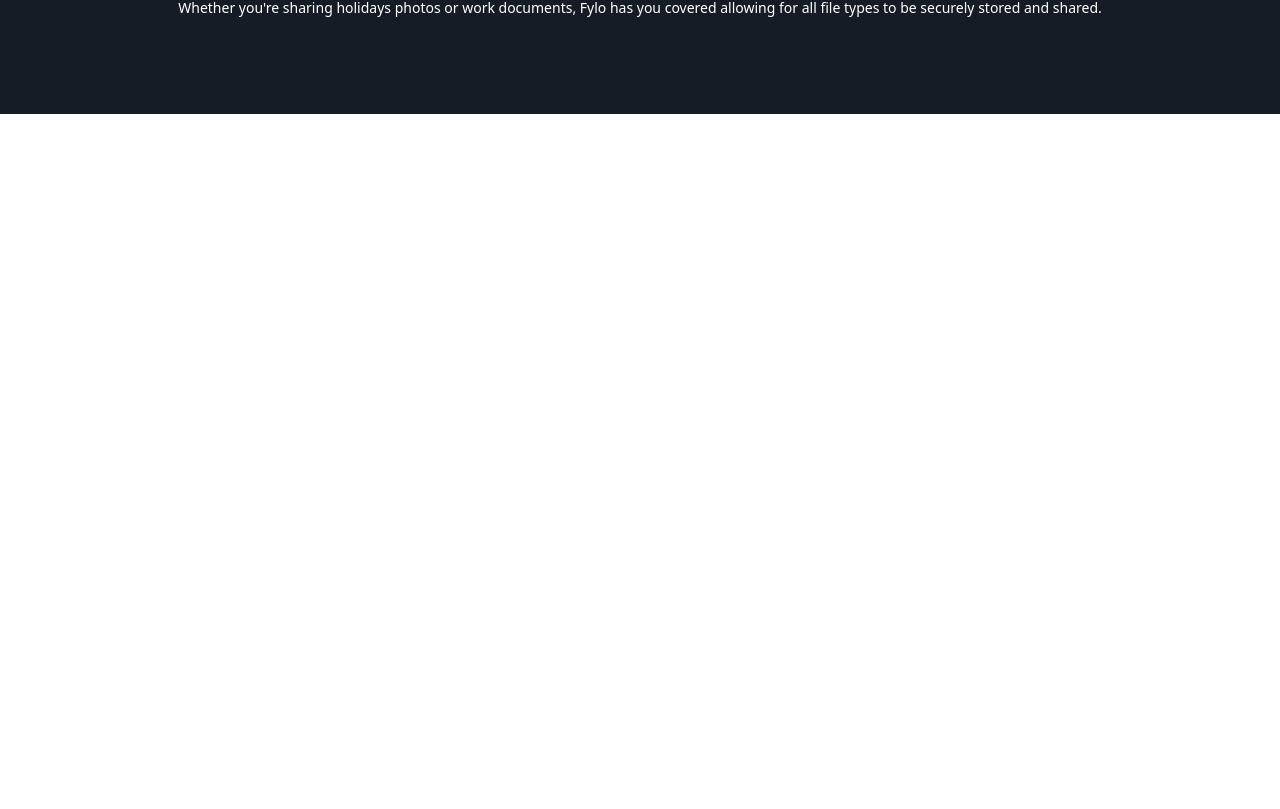
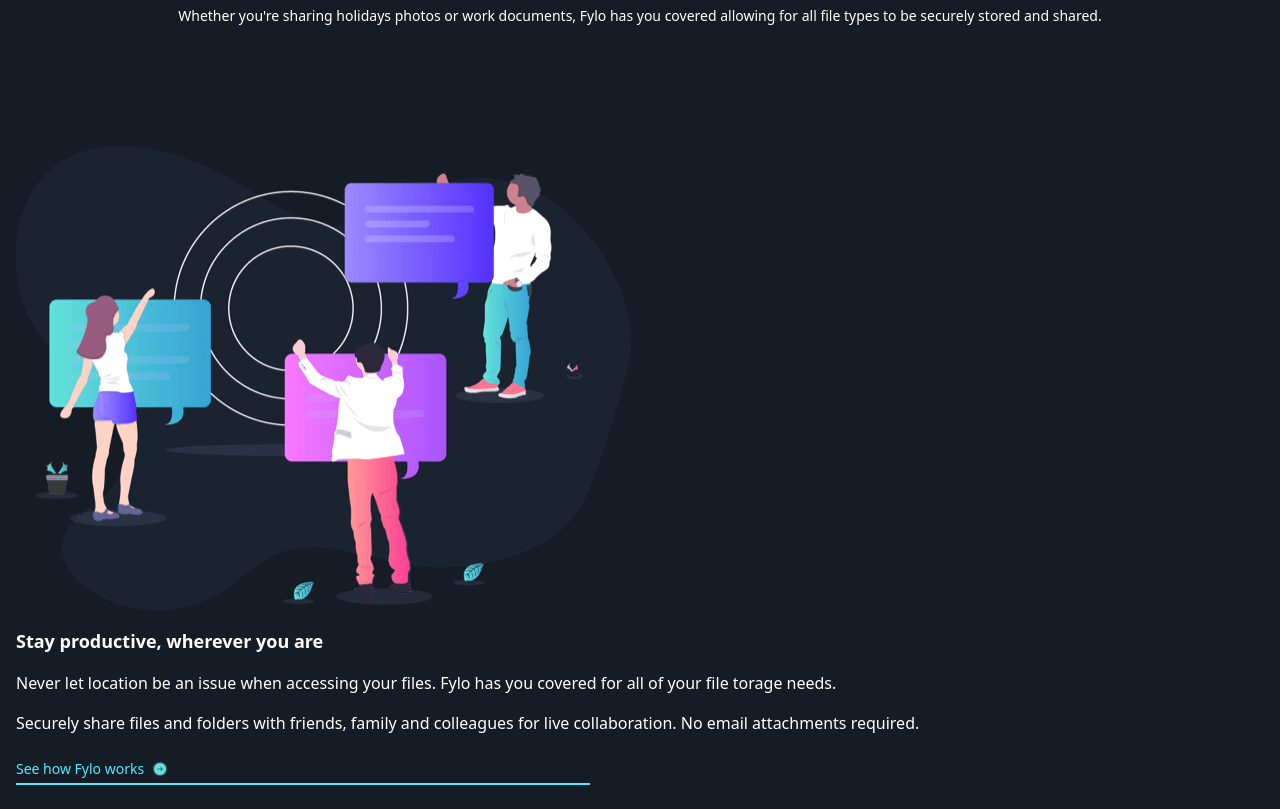
Before and after one commit to Medido1/Fylo-landing-page-with-dark-theme-and-features-grid, a React (Vite) app: page / in a window 1280 px wide. Shown: the part 1760-2569 px from the top of the page. Before the commit the page ends 1874 px from the top, so only its background shows below. Built offline with nearby package versions, Linux system fonts and the light colour scheme.

Commit message:
Add see how fylo works section

```diff
--- a/src/components/Main.jsx
+++ b/src/components/Main.jsx
@@ -1,10 +1,12 @@
 import { features } from "../../data";
 import Feature from "./Feature";
+import stayProductive from "../assets/images/illustration-stay-productive.png";
+import arrowIcon from "../assets/images/icon-arrow.svg";
 
 function Main() {
    return (
-    <main className="px-2 py-4 flex-grow mt-20">
-      <ul className="flex flex-col gap-20 mb-20">
+    <main className="px-4 py-6 flex-grow mt-20">
+      <ul className="flex flex-col gap-20 mb-30">
         {features && features.map(feature => (
           <Feature
             key={feature.id}
@@ -12,6 +14,27 @@
           />
         ))}
       </ul>
+      <img src={stayProductive} alt="stay productive illustration" />
+      <h3 className="font-bold text-white text-lg my-4">
+        Stay productive, wherever you are
+      </h3>
+      <p className="text-white mb-4">
+        Never let location be an issue when accessing your files. Fylo has you
+        covered for all of your file torage needs.
+      </p>
+      <p className="text-white">
+        Securely share files and folders with friends, family and colleagues
+        for live collaboration. No email attachments required.
+      </p>
+      <a href="#">
+        <div className="flex gap-2 items-center mt-6 w-[46%] mb-1">
+          <p className="text-cyan-300 text-sm">See how Fylo works</p>
+          <img src={arrowIcon} alt="arrow icon" />
+        </div>
+        <div
+          className="h-0.5 bg-cyan-300 w-[46%]">
+        </div>
+      </a>
     </main>
    )
 }
```
